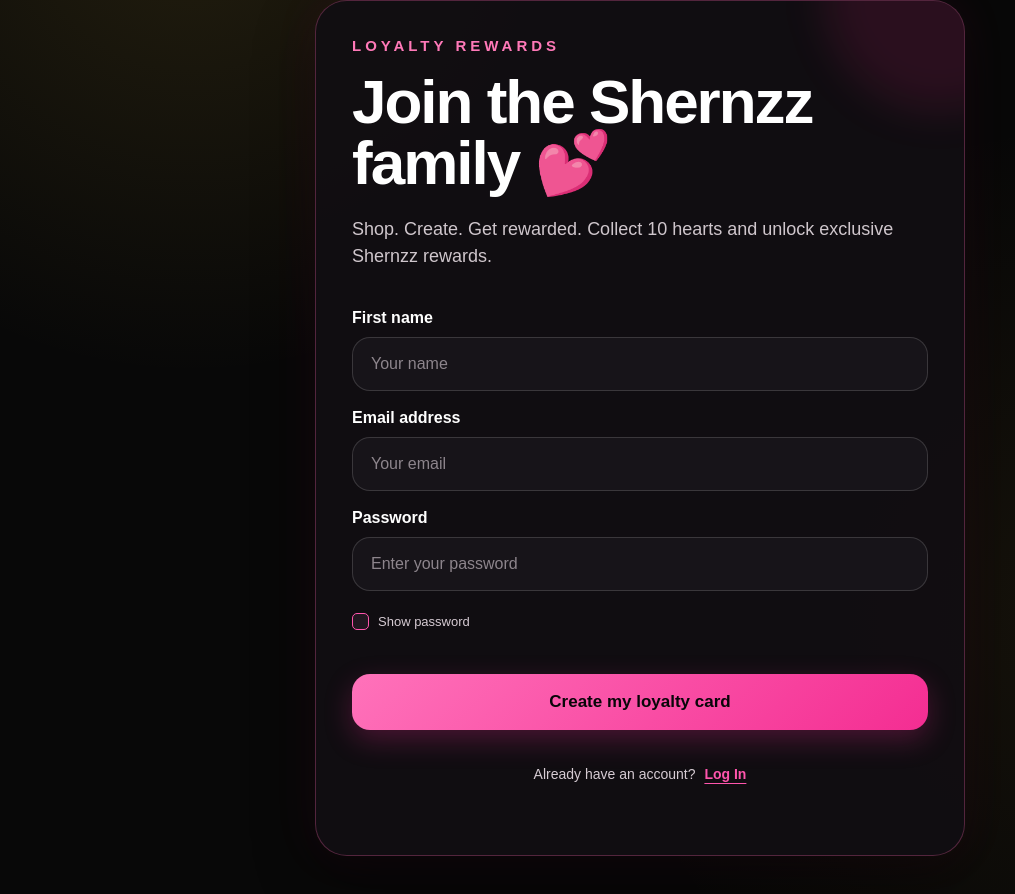
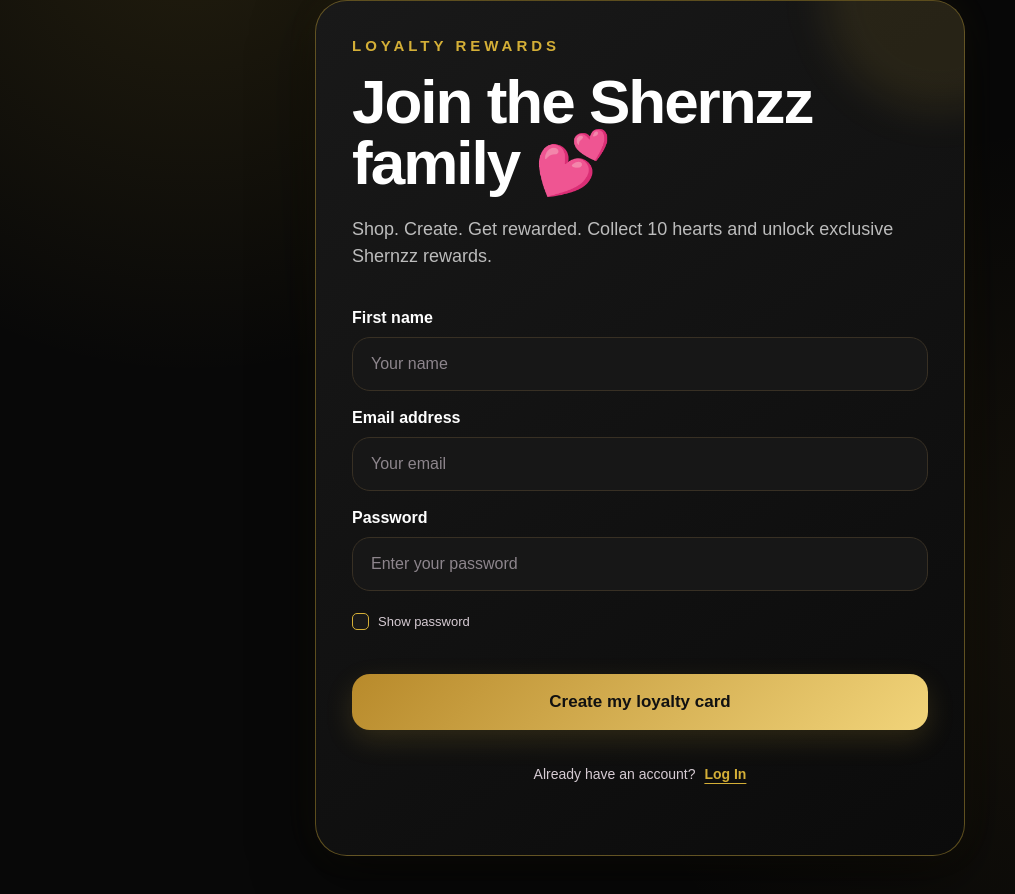
Before and after one commit to shernice6113-cloud/shernzz-loyalty, a plain HTML site: page index.html in a window 1280 px wide. Shown: the part 276-1170 px from the top of the page, without its empty margins (0-1015 px from the left). Drawn offline with nearby package versions, Linux system fonts and the light colour scheme.

Commit message:
Update style.css

```diff
--- a/style.css
+++ b/style.css
@@ -1261,3 +1261,83 @@ label[for="showPassword"] {
   font-size: 10px;
   letter-spacing: 2px;
 }
+
+/* SHERNZZ LOYALTY — LUXURY LOGIN & SIGNUP */
+
+.join-card {
+  border: 1px solid rgba(212, 175, 55, 0.4);
+  background: linear-gradient(145deg, #191919, #0b0b0b);
+  box-shadow:
+    0 20px 60px rgba(0, 0, 0, 0.5),
+    0 0 35px rgba(212, 175, 55, 0.06);
+}
+
+.join-card::before {
+  background: rgba(212, 175, 55, 0.10);
+}
+
+.join-card .eyebrow {
+  color: #d4af37;
+}
+
+.join-card h1,
+.join-card h2 {
+  color: #ffffff;
+}
+
+.join-card .intro {
+  color: #bcbcbc;
+}
+
+.join-card input {
+  background: #171717;
+  border: 1px solid #383024;
+  color: #ffffff;
+}
+
+.join-card input:focus {
+  border-color: #d4af37;
+  box-shadow: 0 0 0 3px rgba(212, 175, 55, 0.12);
+}
+
+.join-card .primary-button {
+  color: #111111;
+  background: linear-gradient(135deg, #b88a2b, #f1d47a);
+  box-shadow: 0 10px 28px rgba(212, 175, 55, 0.16);
+}
+
+.join-card .staff-button {
+  color: #d4af37;
+  background: #191919;
+  border: 1px solid #66552e;
+}
+
+.join-card #authSwitchButton,
+.join-card #forgotPasswordButton,
+.join-card #backToLoginButton {
+  color: #d4af37;
+}
+
+.join-card #authSwitchButton:hover,
+.join-card #forgotPasswordButton:hover,
+.join-card #backToLoginButton:hover {
+  color: #f1d47a;
+}
+
+.join-card #showPassword {
+  border-color: #d4af37;
+  background: #191919;
+}
+
+.join-card #showPassword:checked {
+  background: #d4af37;
+  border-color: #d4af37;
+}
+
+.join-card #showPassword:focus-visible {
+  outline-color: #f1d47a;
+}
+
+.join-card #message {
+  color: #e7cb79;
+}
```
